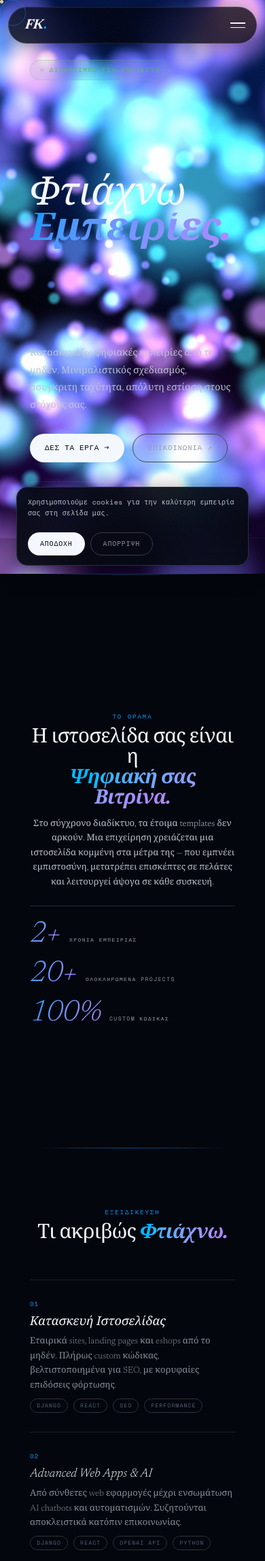
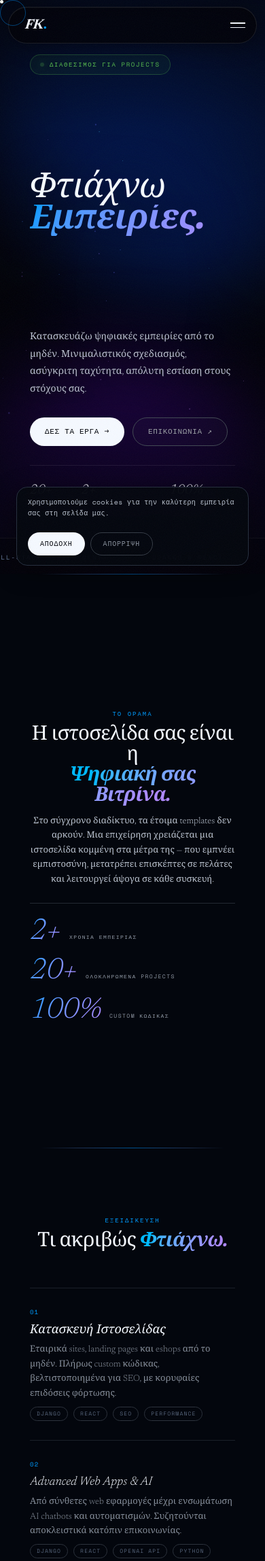
Before and after one commit to FotisKechagias/fkechagias.gr, a Django app: page / in a window 390 px wide. Shown: the top 2296 px of the page at 68% size. Run offline with Django 4.2, Linux system fonts and the light colour scheme; data that the repository does not hold is empty; some libraries are stand-ins or nearby versions.

Commit message:
Fix particle overflow & polish hero readability
- Three.js: cap gl_PointSize to 12px, push particles to r=8-17,
  camera back to z=6, FOV 60deg, reduce parallax strength
- Hero overlay: top+bottom gradient darkens nav/stats areas
- Hero title: drop-shadow filter for contrast on any background
- Marquee: brighter text, pitch text-shadow
- Hero container: flex:1 replaces broken height:100%
- Vision stats: remove first-child left padding
- Services/projects: left-align section titles (editorial)
- Mobile: tighter font clamps, hidden separators <480px
- Scroll-margin-top on all anchor sections

Co-Authored-By: Claude Sonnet 4.6 <noreply@anthropic.com>

```diff
--- a/static/css/styles.css
+++ b/static/css/styles.css
@@ -1498,8 +1498,18 @@ body:not(.is-slider) .slide-dots { display: none; }
   width: 100% !important; height: 100% !important;
   pointer-events: none;
   z-index: 1;
+  opacity: 0.6;
 }
 #hero { position: relative; overflow: hidden; }
+#hero::after {
+  content: '';
+  position: absolute; inset: 0;
+  background:
+    radial-gradient(ellipse 70% 60% at 50% 50%, transparent 30%, oklch(0.10 0.02 250 / 0.50) 100%),
+    linear-gradient(to bottom, oklch(0.10 0.02 260 / 0.55) 0%, transparent 22%, transparent 72%, oklch(0.10 0.02 260 / 0.70) 100%);
+  z-index: 2;
+  pointer-events: none;
+}
 
 /* ── Decorative large background number ─────────────────────── */
 .hero-bg-num {
@@ -1524,7 +1534,9 @@ body:not(.is-slider) .slide-dots { display: none; }
   margin-bottom: 0 !important;
   padding-top: 0 !important;
   padding-bottom: 0 !important;
-  height: 100%;
+  flex: 1;
+  display: flex;
+  flex-direction: column;
 }
 
 .hero-v2 {
@@ -1860,3 +1872,93 @@ body:not(.is-slider) .slide-dots { display: none; }
   background-clip: text !important;
   font-size: clamp(44px, 6.5vw, 76px) !important;
 }
+
+/* ═══════════════════════════════════════════════════════════════
+   POLISH — text contrast, layout fixes, visual refinements
+   ═══════════════════════════════════════════════════════════════ */
+
+/* Hero title: subtle dark halo so text reads on any background */
+.hero-v2-title {
+  filter: drop-shadow(0 0 28px oklch(0.08 0.02 260 / 0.85));
+}
+/* Gradient strong word can't use text-shadow, uses parent filter above */
+.hv2-strong {
+  position: relative;
+}
+/* Pitch text cleaner shadow */
+.hv2-pitch {
+  text-shadow: 0 1px 16px oklch(0.08 0.02 260 / 0.7);
+}
+
+/* Marquee — more visible text */
+.hero-marquee-track {
+  color: oklch(0.62 0.06 260);
+}
+
+/* Vision stats: remove left padding from first item */
+.vs-stat:first-child { padding-left: 0; }
+
+/* Services section: left-align title/overline for stronger horizontal sweep */
+#services .story-overline,
+#services .story-title {
+  text-align: left;
+}
+
+/* Projects section: same strong left-align */
+#projects .story-overline,
+#projects .story-title {
+  text-align: left;
+}
+
+/* Story sections (non-hero): ensure container has breathing room from nav */
+body:not(.is-slider) .story-section > .container {
+  padding-top: 100px;
+  padding-bottom: 80px;
+}
+
+/* Hero section override: no top padding (hero-v2 handles it) */
+body:not(.is-slider) #hero > .container {
+  padding-top: 0 !important;
+  padding-bottom: 0 !important;
+}
+
+/* Tilt card: smooth transform reset with will-change */
+.tilt-card {
+  will-change: transform;
+}
+
+/* Project grid on non-slider mode */
+.projects-minimal-grid {
+  margin-top: 40px;
+}
+
+/* Smooth scrolling anchor offset for sections */
+#vision, #services, #projects, #contact {
+  scroll-margin-top: 80px;
+}
+
+/* Reveal-up: ensure initial state is visible on reduced-motion */
+@media (prefers-reduced-motion: reduce) {
+  .reveal-up { opacity: 1 !important; transform: none !important; }
+}
+
+/* Stats separator on mobile: respect flex-wrap spacing */
+@media (max-width: 480px) {
+  .hero-v2-stats { gap: 20px; }
+  .hv2-stat-sep { display: none; }
+}
+
+/* Improve hero available badge on small screens */
+@media (max-width: 380px) {
+  .hero-available { font-size: 8px; padding: 6px 10px; }
+}
+
+/* Tighten hero padding on very small screens */
+@media (max-width: 480px) {
+  .hero-v2 { padding-top: 80px; padding-bottom: 96px; }
+  .hero-v2-main { gap: 20px; }
+  .hv2-line { font-size: clamp(46px, 13vw, 80px); }
+}
+
+/* Ensure hero canvas doesn't flicker on resize */
+#hero-canvas { image-rendering: auto; }
```
Also changed, not shown: static/js/three-scene.js.
